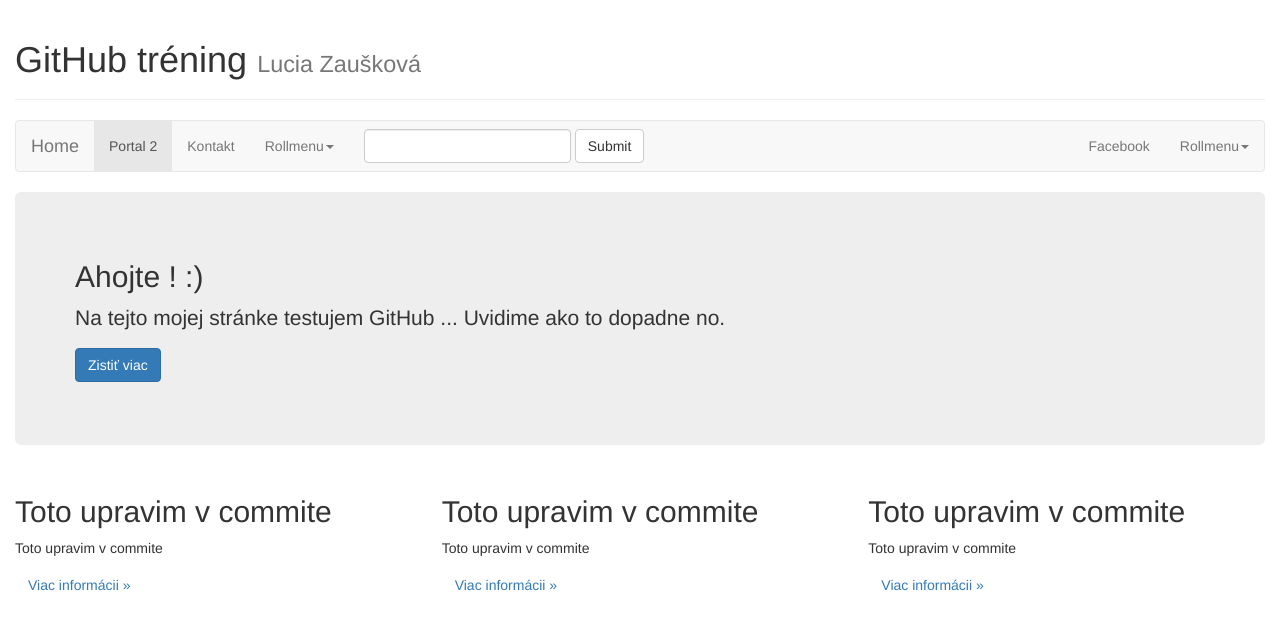
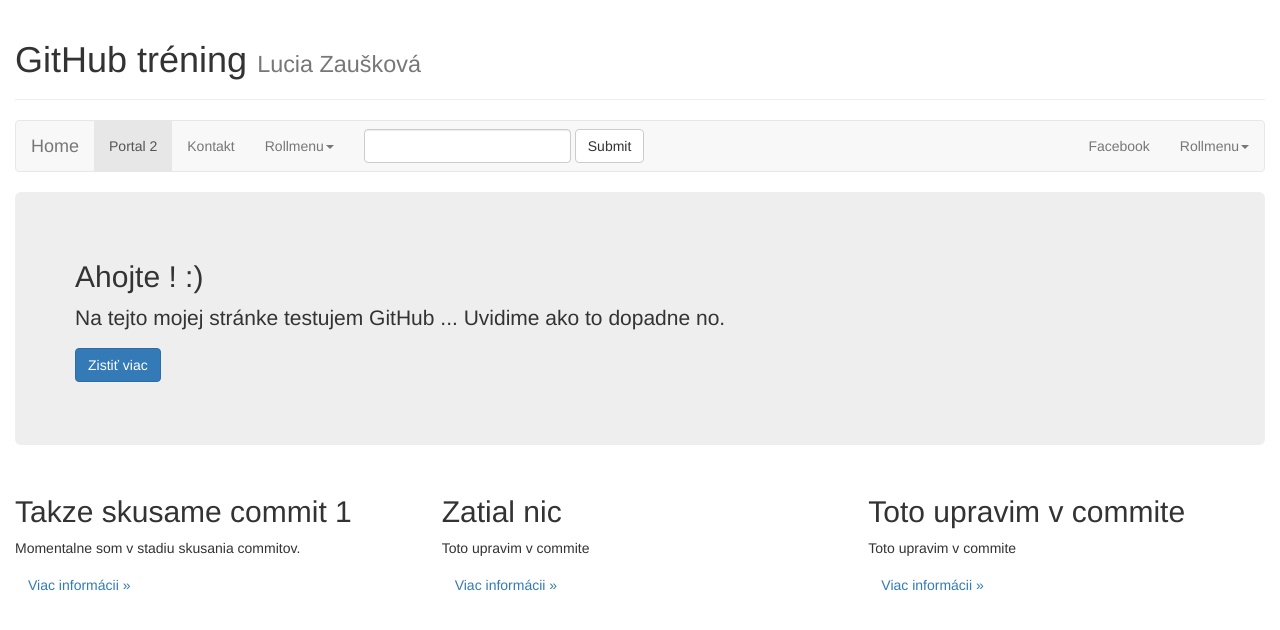
Before and after one commit to lucia58242/portal2, a plain HTML site: page index.html in a window 1280 px wide. Drawn offline with Linux system fonts and the light colour scheme.

Commit message:
GitBash Commit

```diff
--- a/index.html
+++ b/index.html
@@ -123,10 +123,10 @@
 	<div class="row">
 		<div class="col-md-4">
 			<h2>
-				Toto upravim v commite
+				Takze skusame commit 1
 			</h2>
 			<p>
-				Toto upravim v commite
+				Momentalne som v stadiu skusania commitov.
 			</p>
 			<p>
 				<a class="btn" href="#">Viac informácii »</a>
@@ -134,7 +134,7 @@
 		</div>
 		<div class="col-md-4">
 			<h2>
-				Toto upravim v commite
+				Zatial nic
 			</h2>
 			<p>
 				Toto upravim v commite
```
Also changed, not shown: contact.html (+3 -3 lines), topic.html (+2 -2 lines).
